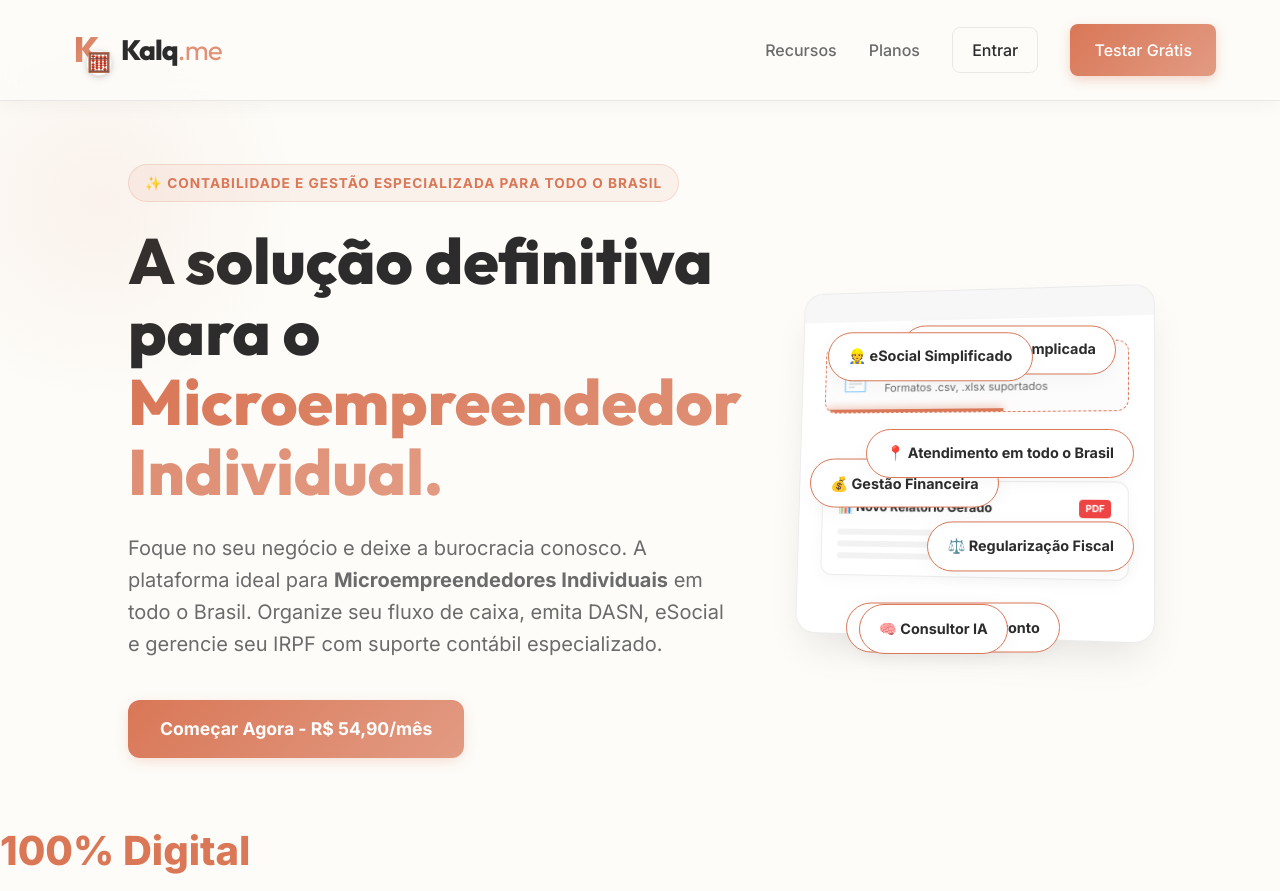
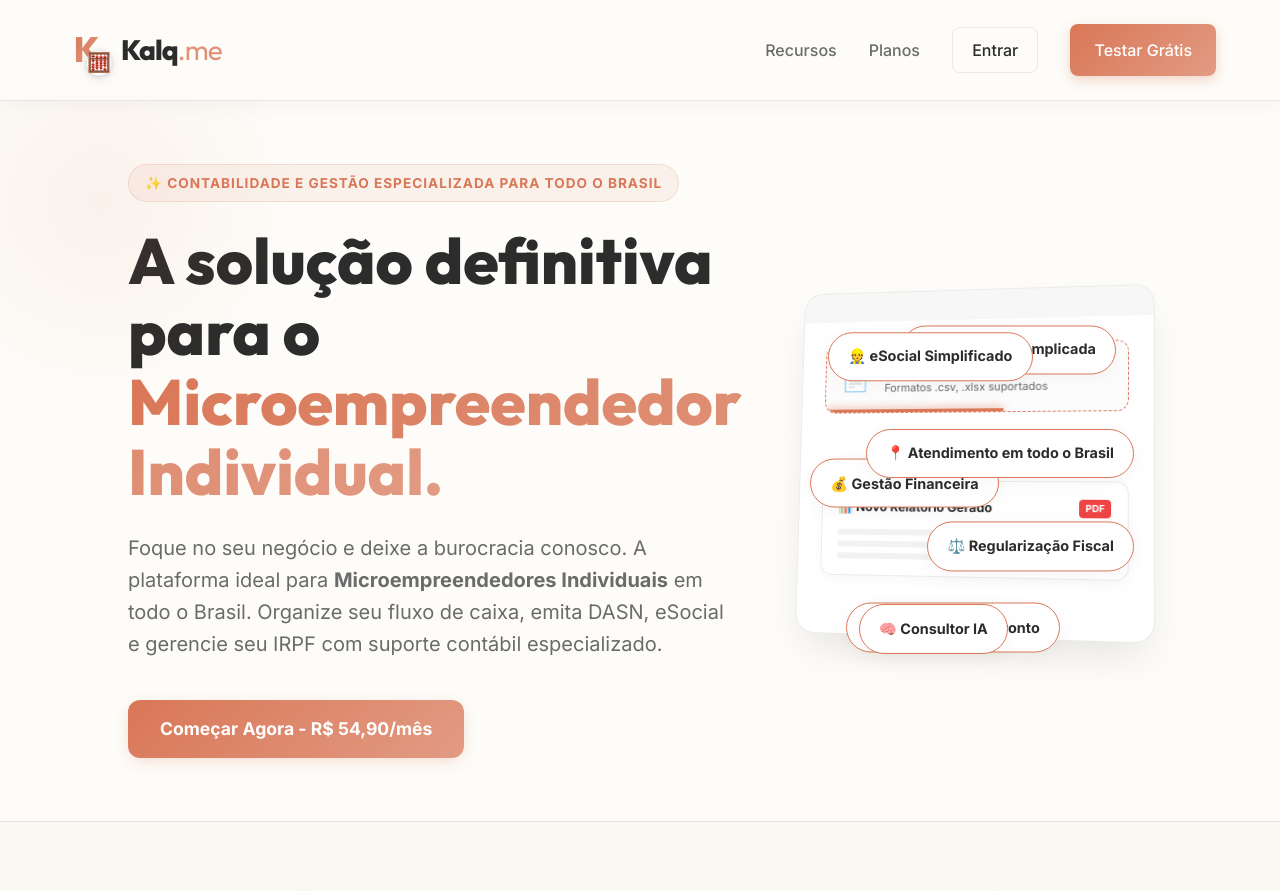
Before and after one commit to thiagoimob2026-source/kalqme, a React (Vite) app in the folder client/: page / in a window 1280 px wide. Shown: the top 891 px of the page. Built offline with nearby package versions, Linux system fonts and the light colour scheme.

Commit message:
Fix: Restore stats section alignment and add icons

```diff
--- a/client/src/pages/LandingPage.css
+++ b/client/src/pages/LandingPage.css
@@ -573,6 +573,19 @@
     border-bottom: 1px solid var(--border-glass);
 }
 
+.stat-item {
+    text-align: center;
+    display: flex;
+    flex-direction: column;
+    align-items: center;
+}
+
+.stat-icon {
+    font-size: 2.5rem;
+    margin-bottom: 1rem;
+    filter: drop-shadow(0 2px 4px rgba(0,0,0,0.1));
+}
+
 .stat-item h3 {
     font-size: 2.5rem;
     font-weight: 800;
--- a/client/src/pages/LandingPage.jsx
+++ b/client/src/pages/LandingPage.jsx
@@ -87,18 +87,24 @@ const LandingPage = () => {
             </header>
 
             {/* Stats Section */}
+            {/* Stats Section */}
+            <section className="stats">
                 <div className="stat-item">
+                    <div className="stat-icon">📱</div>
                     <h3>100% Digital</h3>
                     <p>Atendimento Online</p>
                 </div>
                 <div className="stat-item">
+                    <div className="stat-icon">🇧🇷</div>
                     <h3>Todo o Brasil</h3>
                     <p>Suporte Nacional</p>
                 </div>
                 <div className="stat-item">
+                    <div className="stat-icon">🛡️</div>
                     <h3>Segurança</h3>
                     <p>Dados Criptografados</p>
                 </div>
+            </section>
 
 
 
```
